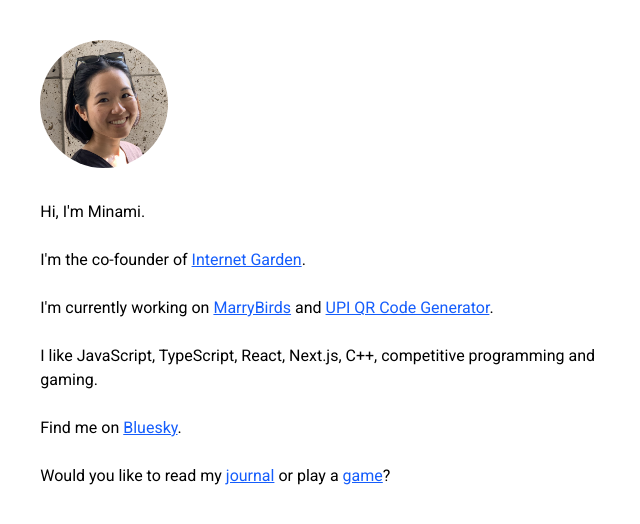
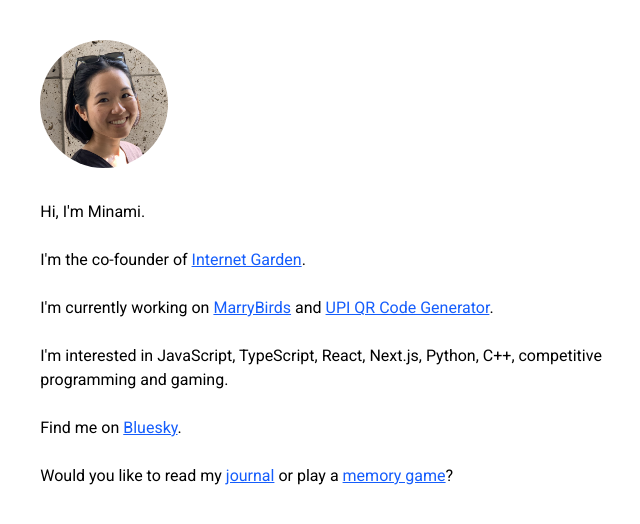
Before and after one commit to minamicode/minamicode.com, a Next.js app: page / in a window 1280 px wide. Shown: the top 524 px of the page, without its empty margins (301-941 px from the left). Built offline with nearby package versions, Linux system fonts and the light colour scheme.

Commit message:
update homepage

```diff
--- a/src/app/page.tsx
+++ b/src/app/page.tsx
@@ -32,8 +32,8 @@ export default function Home() {
       </p>
 
       <p className="mt-6">
-        I like JavaScript, TypeScript, React, Next.js, C++, competitive
-        programming and gaming.
+        I&apos;m interested in JavaScript, TypeScript, React, Next.js, Python,
+        C++, competitive programming and gaming.
       </p>
 
       <p className="mt-6">
@@ -46,7 +46,7 @@ export default function Home() {
 
       <p className="mt-6">
         Would you like to read my <a href="/journal">journal</a> or play a{" "}
-        <a href="/game">game</a>?
+        <a href="/game">memory game</a>?
       </p>
     </main>
   );
```
